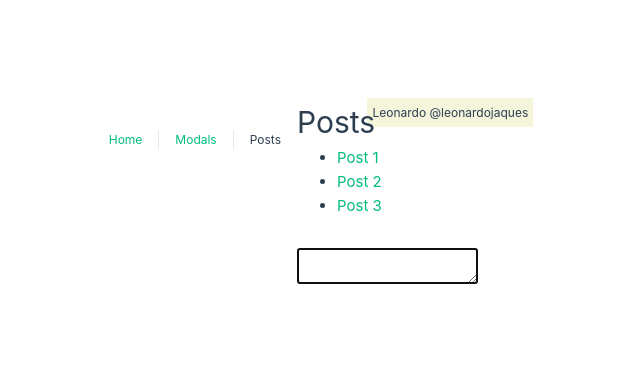
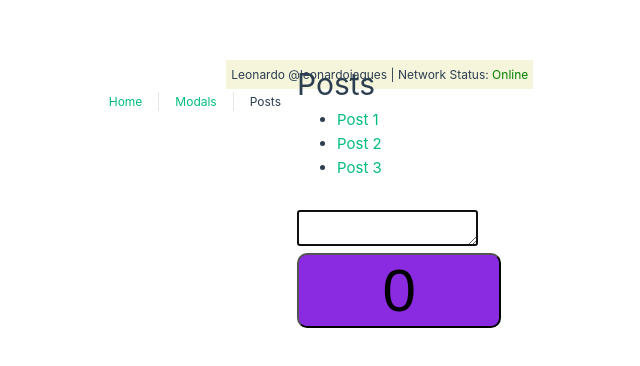
Before and after one commit to LeonardoJaques/vue3-hilights, a Vue app: page /posts in a window 1280 px wide. Shown: the part 206-572 px from the top of the page, without its empty margins (343-983 px from the left). Built offline with nearby package versions, Linux system fonts and the light colour scheme.

Commit message:
feat: create composobles

```diff
--- a/package.json
+++ b/package.json
@@ -7,6 +7,7 @@
     "preview": "vite preview --port 4173"
   },
   "dependencies": {
+    "@vueuse/core": "^9.1.0",
     "pinia": "^2.0.16",
     "vue": "^3.2.37",
     "vue-router": "^4.1.2"
--- a/src/App.vue
+++ b/src/App.vue
@@ -1,6 +1,10 @@
 <template>
   <div class="user-data">
-    {{ userData.name }} @{{ userData.username }}
+    {{ userData.name }} @{{ userData.username }} |
+    Network Status: <span :style="{ color: online ? 'green' : 'red' }">
+      {{ online ? "Online" : "Offline" }}
+
+    </span>
   </div>
   <nav>
     <RouterLink to="/">Home</RouterLink>
@@ -12,7 +16,7 @@
 <script setup>
 import { reactive } from "@vue/reactivity";
 import { provide } from "vue";
-
+import { useOnline } from '@vueuse/core';
 
 const userData = reactive({
   name: "Leonardo",
@@ -20,6 +24,11 @@ const userData = reactive({
 })
 
 provide('userData', userData)
+
+
+/* online status */
+const online = useOnline();
+
 
 </script>
 <style scoped>
--- a/src/use/useCounter.js
+++ b/src/use/useCounter.js
@@ -1,9 +1,9 @@
 import { reactive, computed, watch, onMounted, nextTick } from "vue";
+const counterData = reactive({
+  count: 0,
+  title: "My Counter ",
+});
 export function useCounter() {
-  const counterData = reactive({
-    count: 0,
-    title: "My Counter ",
-  });
   const decreaseCounter = (amount) => (counterData.count -= amount);
   const increaseCounter = async (amount, e) => {
     counterData.count += amount;
--- a/src/views/PostsView.vue
+++ b/src/views/PostsView.vue
@@ -7,12 +7,21 @@
       </li>
     </ul>
     <textarea v-autofocus />
+    <div>
+      <button @click="increaseCounter(1)" class="counter-button" :class="{ 'yellow': oddOrEven === 'odd' }">{{
+          counterData.count
+      }}</button>
+    </div>
   </div>
 </template>
 <script setup>
 /* import */
 import { vAutofocus } from "@/directives/vAutofocus";
+import { useCounter } from "@/use/useCounter";
 import { ref } from "vue";
+
+/* counter Button */
+const { counterData, increaseCounter, oddOrEven } = useCounter()
 
 /* Posts */
 const posts = ref([
@@ -35,4 +44,16 @@ const posts = ref([
 ul {
   margin-bottom: 30px;
 }
+
+.counter-button {
+  font-size: 60px;
+  width: 100%;
+  background-color: blueviolet;
+  border-radius: 10px;
+
+}
+
+.counter-button.yellow {
+  background-color: yellow;
+}
 </style>
```
Also changed, not shown: 1 other file (tests, documents, lock files or other folders).
